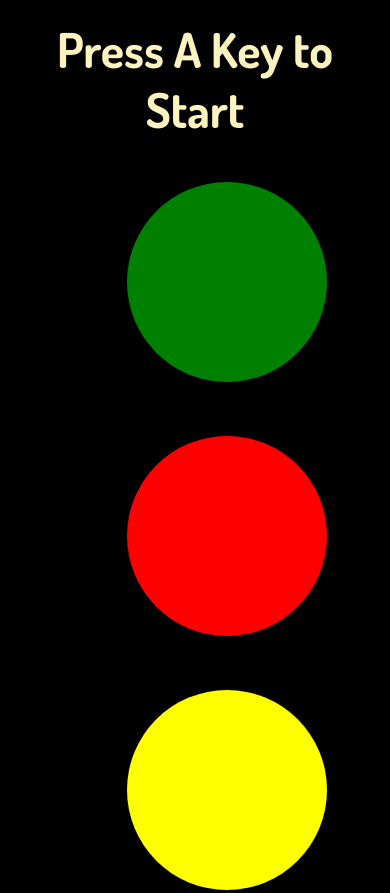
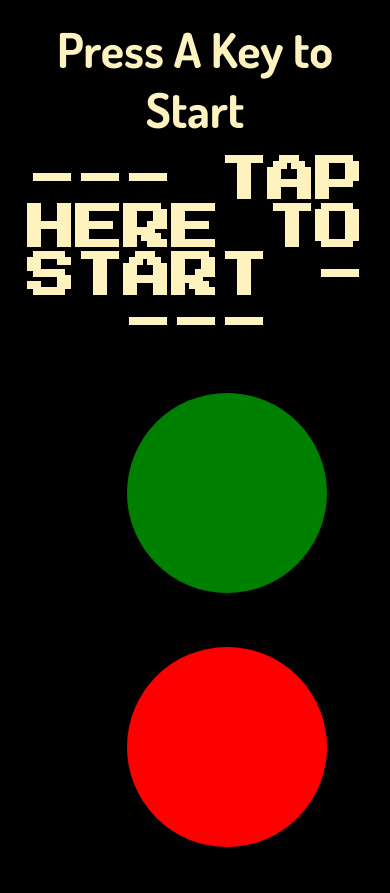
Before and after one commit to twohappycavies/ruto, a plain HTML site: page demo/index.html in a window 390 px wide. Shown: the top 893 px of the page. Drawn offline with nearby package versions, Linux system fonts and the light colour scheme.

Commit message:
adding mobile response

```diff
--- a/demo/index.html
+++ b/demo/index.html
@@ -11,6 +11,7 @@
 
 <body>
   <h1 id="level-title2">Press A Key to Start</h1>
+  <h1 id="level-title" class="mobiletap">--- TAP HERE TO START ---- </h1>
   <div class="container">
     <div lass="row">
 
```
